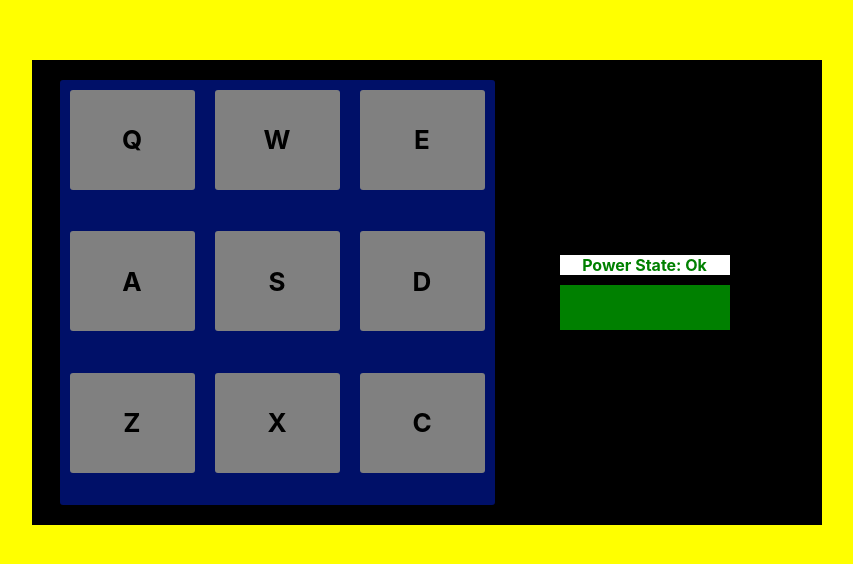
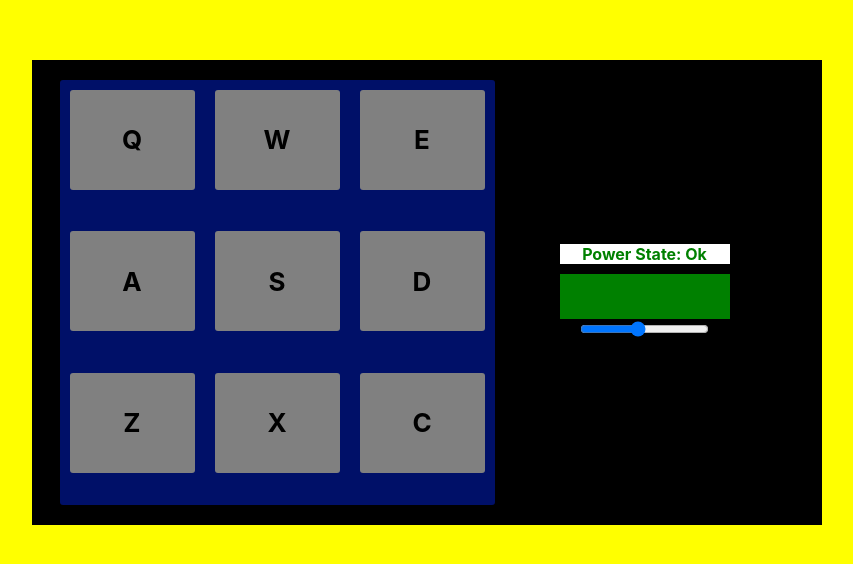
Before and after one commit to paolaguarasci/fcc-drum-machine, a React (Create React App) app: page / in a window 1280 px wide. Shown: the part 108-672 px from the top of the page, without its empty margins (213-1066 px from the left). Built offline with nearby package versions, Linux system fonts and the light colour scheme; no server answers.

Commit message:
volume slider

```diff
--- a/src/App.js
+++ b/src/App.js
@@ -11,7 +11,7 @@ import s6 from './assets/sounds/drum/80s-TOM1.wav';
 import s7 from './assets/sounds/drum/80s-CRASH1.wav';
 import s8 from './assets/sounds/drum/80s-HICONGA.wav';
 import s9 from './assets/sounds/drum/80s-TOM2.wav';
-import useSound from 'use-sound';
+import useSound from 'use-sound'; // https://github.com/joshwcomeau/use-sound
 
 function ButtonI(props) {
   const [isActive, setActive] = useState(false);
@@ -27,7 +27,9 @@ function ButtonI(props) {
     c: s9
   };
 
-  const [playSound] = useSound(mapperSound[props.keyButton]);
+  const [playSound] = useSound(mapperSound[props.keyButton], {
+    volume: props.volume / 100
+  });
 
   useEffect(() => {
     document.addEventListener('keydown', handleKeyPress);
@@ -69,7 +71,18 @@ function DisplayName(props) {
 function ButtonP(props) {
   const handleClick = () => {
     props.setPower(!props.powerState);
+    setMsgStatus();
   };
+
+  const setMsgStatus = () => {
+    console.log(props.powerState);
+    // Un po' controintuitivo, ma funziona
+    props.setMessage('Power ' + (props.powerState ? 'OFF' : 'ON'));
+    setTimeout(() => {
+      props.setMessage('');
+    }, 1000);
+  };
+
   return (
     <div className="powerbutton" onClick={handleClick}>
       Power State: {props.powerState ? 'Ok' : 'No'}
@@ -77,63 +90,98 @@ function ButtonP(props) {
   );
 }
 
+function VolumeSlider(props) {
+  const handleChange = (e) => {
+    props.setVolume(e.target.value);
+    props.setMessage('Volume Set ' + e.target.value);
+
+    setTimeout(() => {
+      props.setMessage('');
+    }, 1000);
+  };
+
+  return (
+    <div>
+      <input
+        type="range"
+        min="1"
+        max="100"
+        value={props.volume}
+        className="slider"
+        id="myRange"
+        onChange={handleChange}
+      />
+    </div>
+  );
+}
+
 function App() {
   const [selectedMessage, setMessage] = useState('');
   const [selectedPower, setPower] = useState(true);
+  const [selectedVolume, setVolume] = useState(45);
 
   return (
     <div className="App">
       <div className="pad">
         <div className="intruments">
           <ButtonI
+            volume={selectedVolume}
             powerState={selectedPower}
             setMsg={setMessage}
             keyButton="q"
             name="Drum"
           />
           <ButtonI
+            volume={selectedVolume}
             powerState={selectedPower}
             setMsg={setMessage}
             keyButton="w"
             name="HHclose"
           />
           <ButtonI
+            volume={selectedVolume}
             powerState={selectedPower}
             setMsg={setMessage}
             keyButton="e"
             name="Tamb"
           />
           <ButtonI
+            volume={selectedVolume}
             powerState={selectedPower}
             setMsg={setMessage}
             keyButton="a"
             name="Cowbell"
           />
           <ButtonI
+            volume={selectedVolume}
             powerState={selectedPower}
             setMsg={setMessage}
             keyButton="s"
             name="HHopen"
           />
           <ButtonI
+            volume={selectedVolume}
             powerState={selectedPower}
             setMsg={setMessage}
             keyButton="d"
             name="Tom 1"
           />
           <ButtonI
+            volume={selectedVolume}
             powerState={selectedPower}
             setMsg={setMessage}
             keyButton="z"
             name="Crash"
           />
           <ButtonI
+            volume={selectedVolume}
             powerState={selectedPower}
             setMsg={setMessage}
             keyButton="x"
             name="Hiconga"
           />
           <ButtonI
+            volume={selectedVolume}
             powerState={selectedPower}
             setMsg={setMessage}
             keyButton="c"
@@ -141,8 +189,17 @@ function App() {
           />
         </div>
         <div className="settings">
-          <ButtonP powerState={selectedPower} setPower={setPower} />
+          <ButtonP
+            powerState={selectedPower}
+            setPower={setPower}
+            setMessage={setMessage}
+          />
           <DisplayName toDisplay={selectedMessage} />
+          <VolumeSlider
+            volume={selectedVolume}
+            setVolume={setVolume}
+            setMessage={setMessage}
+          />
         </div>
       </div>
     </div>
```
